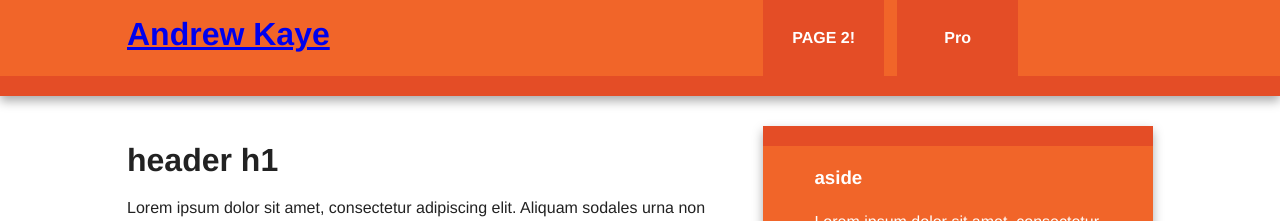
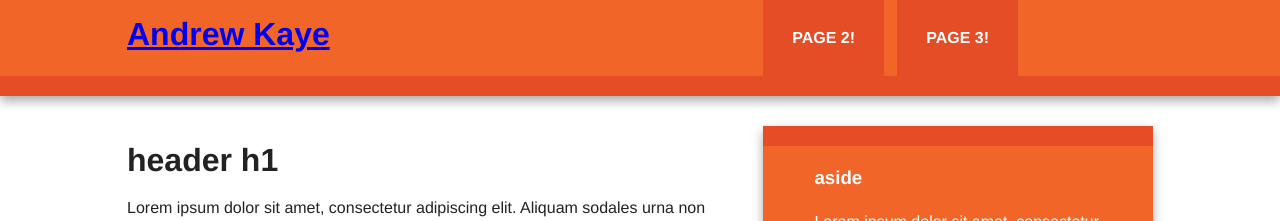
Before and after one commit to greymechanic/my-github-repo, a Jekyll site: the page built from index.html, in a window 1280 px wide. Shown: the top 221 px of the page. Built offline with Jekyll 4.4.1, drawn with Linux system fonts in a browser that asks for light colours; nearby versions of some CDN libraries.

Commit message:
add page to nav

```diff
--- a/_layouts/default.html
+++ b/_layouts/default.html
@@ -26,7 +26,7 @@
                 <nav>
                     <ul>
                         <li><a href="page2.html">PAGE 2!</a></li>
-                        <li><a href="#">Pro</a></li>
+                        <li><a href="page3.html">PAGE 3!</a></li>
                     </ul>
                 </nav>
             </header>
```
